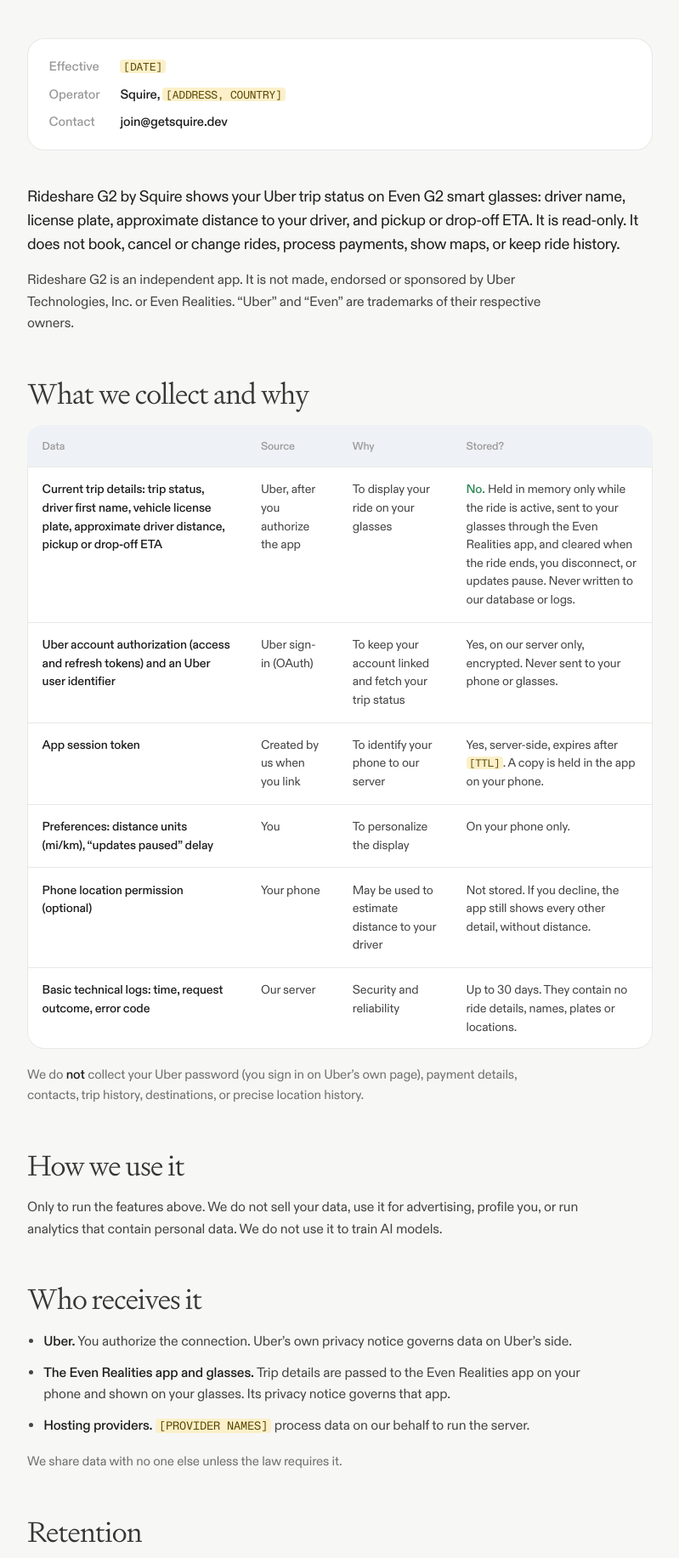
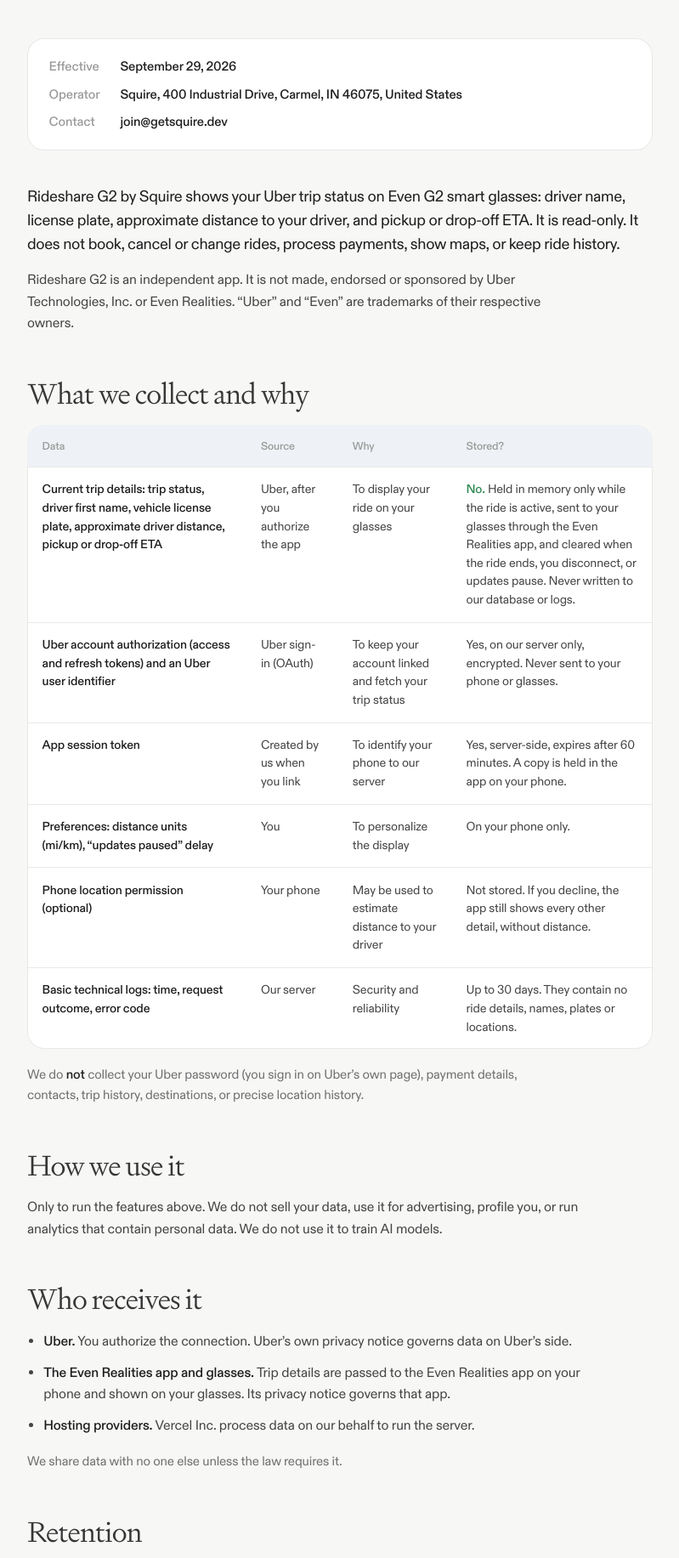
Before and after one commit to Squire-Apps/Rideshare-G2, a website: page privacy.html in a window 1280 px wide. Shown: the part 367-2200 px from the top of the page at 85% size, without its empty margins (240-1039 px from the left). Drawn offline with Linux system fonts and the light colour scheme.

Commit message:
Fill in privacy policy details

```diff
--- a/privacy.html
+++ b/privacy.html
@@ -54,8 +54,8 @@
   </div>
   <article class="doc">
     <dl class="meta">
-      <dt>Effective</dt><dd><mark class="fill">[DATE]</mark></dd>
-      <dt>Operator</dt><dd>Squire, <mark class="fill">[ADDRESS, COUNTRY]</mark></dd>
+      <dt>Effective</dt><dd>September 29, 2026</dd>
+      <dt>Operator</dt><dd>Squire, 400 Industrial Drive, Carmel, IN 46075, United States</dd>
       <dt>Contact</dt><dd>join@getsquire.dev</dd>
     </dl>
 
@@ -69,7 +69,7 @@
         <tbody>
           <tr><td>Current trip details: trip status, driver first name, vehicle license plate, approximate driver distance, pickup or drop-off ETA</td><td>Uber, after you authorize the app</td><td>To display your ride on your glasses</td><td><span class="no">No.</span> Held in memory only while the ride is active, sent to your glasses through the Even Realities app, and cleared when the ride ends, you disconnect, or updates pause. Never written to our database or logs.</td></tr>
           <tr><td>Uber account authorization (access and refresh tokens) and an Uber user identifier</td><td>Uber sign-in (OAuth)</td><td>To keep your account linked and fetch your trip status</td><td>Yes, on our server only, encrypted. Never sent to your phone or glasses.</td></tr>
-          <tr><td>App session token</td><td>Created by us when you link</td><td>To identify your phone to our server</td><td>Yes, server-side, expires after <mark class="fill">[TTL]</mark>. A copy is held in the app on your phone.</td></tr>
+          <tr><td>App session token</td><td>Created by us when you link</td><td>To identify your phone to our server</td><td>Yes, server-side, expires after 60 minutes. A copy is held in the app on your phone.</td></tr>
           <tr><td>Preferences: distance units (mi/km), “updates paused” delay</td><td>You</td><td>To personalize the display</td><td>On your phone only.</td></tr>
           <tr><td>Phone location permission (optional)</td><td>Your phone</td><td>May be used to estimate distance to your driver</td><td>Not stored. If you decline, the app still shows every other detail, without distance.</td></tr>
           <tr><td>Basic technical logs: time, request outcome, error code</td><td>Our server</td><td>Security and reliability</td><td>Up to 30 days. They contain no ride details, names, plates or locations.</td></tr>
@@ -85,7 +85,7 @@
     <ul>
       <li><strong>Uber.</strong> You authorize the connection. Uber’s own privacy notice governs data on Uber’s side.</li>
       <li><strong>The Even Realities app and glasses.</strong> Trip details are passed to the Even Realities app on your phone and shown on your glasses. Its privacy notice governs that app.</li>
-      <li><strong>Hosting providers.</strong> <mark class="fill">[PROVIDER NAMES]</mark> process data on our behalf to run the server.</li>
+      <li><strong>Hosting providers.</strong> Vercel Inc. process data on our behalf to run the server.</li>
     </ul>
     <p class="note">We share data with no one else unless the law requires it.</p>
 
@@ -107,7 +107,7 @@
     <p>The app is not directed at children under 16, or the minimum age in your country, and we do not knowingly collect their data.</p>
 
     <h2 id="transfers">International transfers</h2>
-    <p>Our server is located in <mark class="fill">[REGION]</mark>. If you are elsewhere, your data may be transferred there.</p>
+    <p>Our server is located in North America. If you are elsewhere, your data may be transferred there.</p>
 
     <h2 id="changes">Changes</h2>
     <p>We will post updates here and change the effective date. If a change is material, we will tell you in the app.</p>
```
Also changed, not shown: CLAUDE.md (+1 -1 lines).
